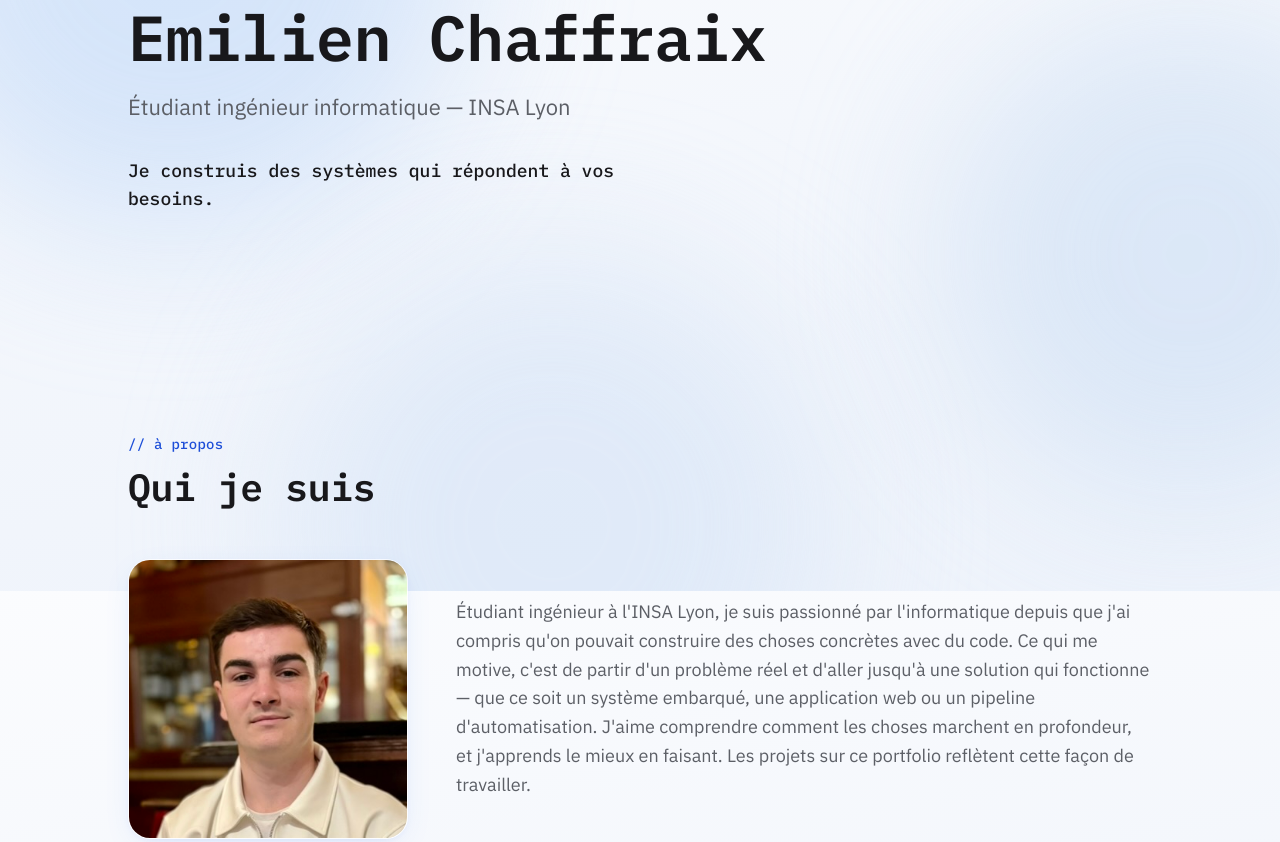
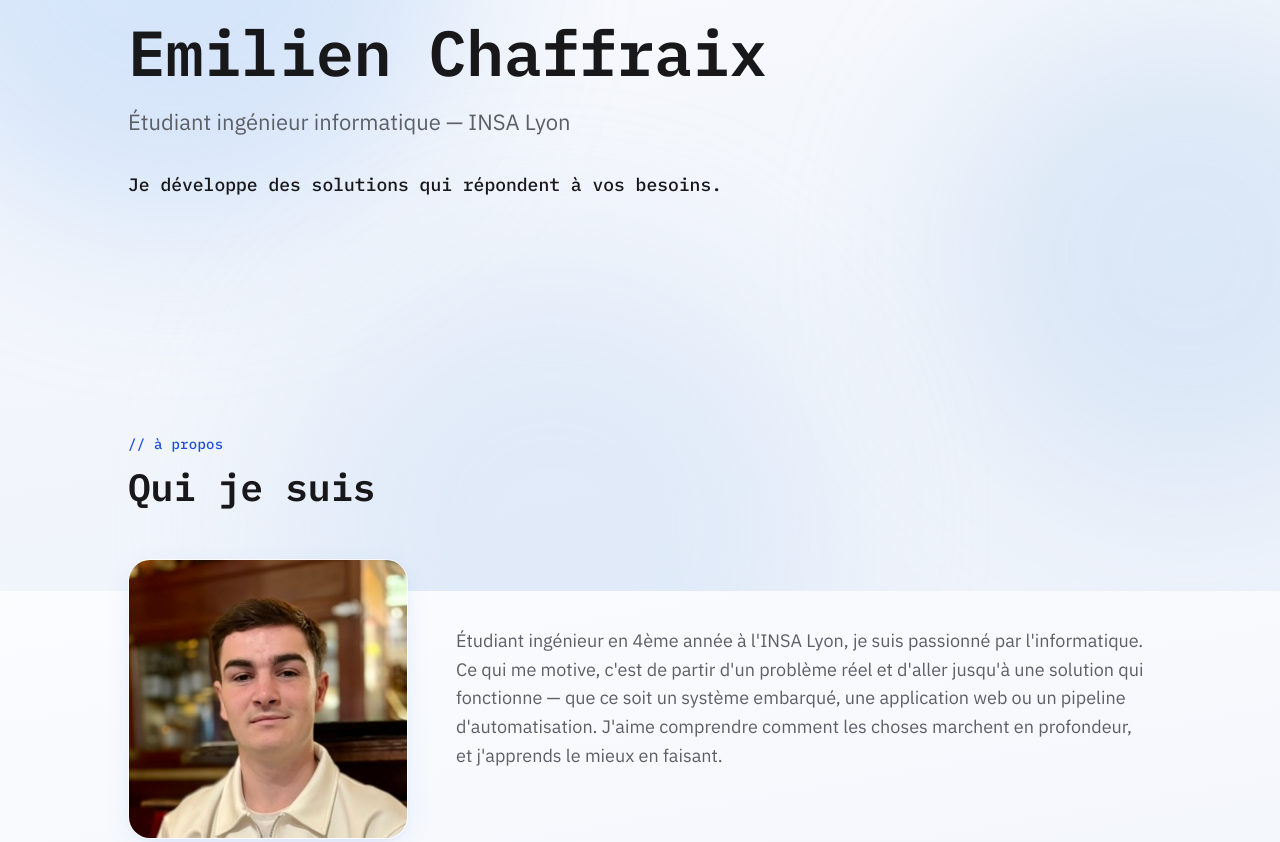
Before and after one commit to Milou-code/portfolio-cv, a plain HTML site: page index.html in a window 1280 px wide. Shown: the part 209-1051 px from the top of the page. Drawn offline with Linux system fonts and the light colour scheme.

Commit message:
Améliore le texte de présentation et ajuste la dispostion de certains textes

```diff
--- a/index.html
+++ b/index.html
@@ -37,7 +37,7 @@
       <div>
         <h1>Emilien Chaffraix</h1>
         <p class="hero-subtitle">Étudiant ingénieur informatique — INSA Lyon</p>
-        <p class="hero-tagline">Je construis des systèmes qui répondent à vos besoins.<span class="cursor">_</span></p>
+        <p class="hero-tagline">Je développe des solutions qui répondent à vos besoins.<span class="cursor">_</span></p>
       </div>
     </section>
 
@@ -51,12 +51,10 @@
           <img src="assets/profile-placeholder.jpg" alt="Portrait d'Emilien Chaffraix" width="640" height="800" loading="lazy">
         </figure>
         <p class="about-text reveal">
-          Étudiant ingénieur à l'INSA Lyon, je suis passionné par l'informatique depuis que j'ai compris
-          qu'on pouvait construire des choses concrètes avec du code. Ce qui me motive, c'est de partir
-          d'un problème réel et d'aller jusqu'à une solution qui fonctionne — que ce soit un système
-          embarqué, une application web ou un pipeline d'automatisation. J'aime comprendre comment les
-          choses marchent en profondeur, et j'apprends le mieux en faisant. Les projets sur ce portfolio
-          reflètent cette façon de travailler.
+          Étudiant ingénieur en 4ème année à l'INSA Lyon, je suis passionné par l'informatique.
+          Ce qui me motive, c'est de partir d'un problème réel et d'aller jusqu'à une solution qui fonctionne
+          — que ce soit un système embarqué, une application web ou un pipeline d'automatisation.
+          J'aime comprendre comment les choses marchent en profondeur, et j'apprends le mieux en faisant.
         </p>
       </div>
 
@@ -97,7 +95,7 @@
             <div class="timeline-card">
               <span class="timeline-date">2023</span>
               <h3 class="timeline-title">Baccalauréat mention très bien</h3>
-              <p class="timeline-place">Lycée International Jeanne d'Arc — spécialités mathématiques et physique-chimie</p>
+              <p class="timeline-place">Lycée International Jeanne d'Arc <br> Spécialités mathématiques et physique-chimie</p>
             </div>
           </li>
           <li class="timeline-item reveal">
--- a/style.css
+++ b/style.css
@@ -369,7 +369,6 @@ button:focus-visible,
   font-family: var(--font-display);
   font-size: var(--fs-body);
   color: var(--color-text);
-  max-width: 560px;
 }
 
 .cursor {
```
